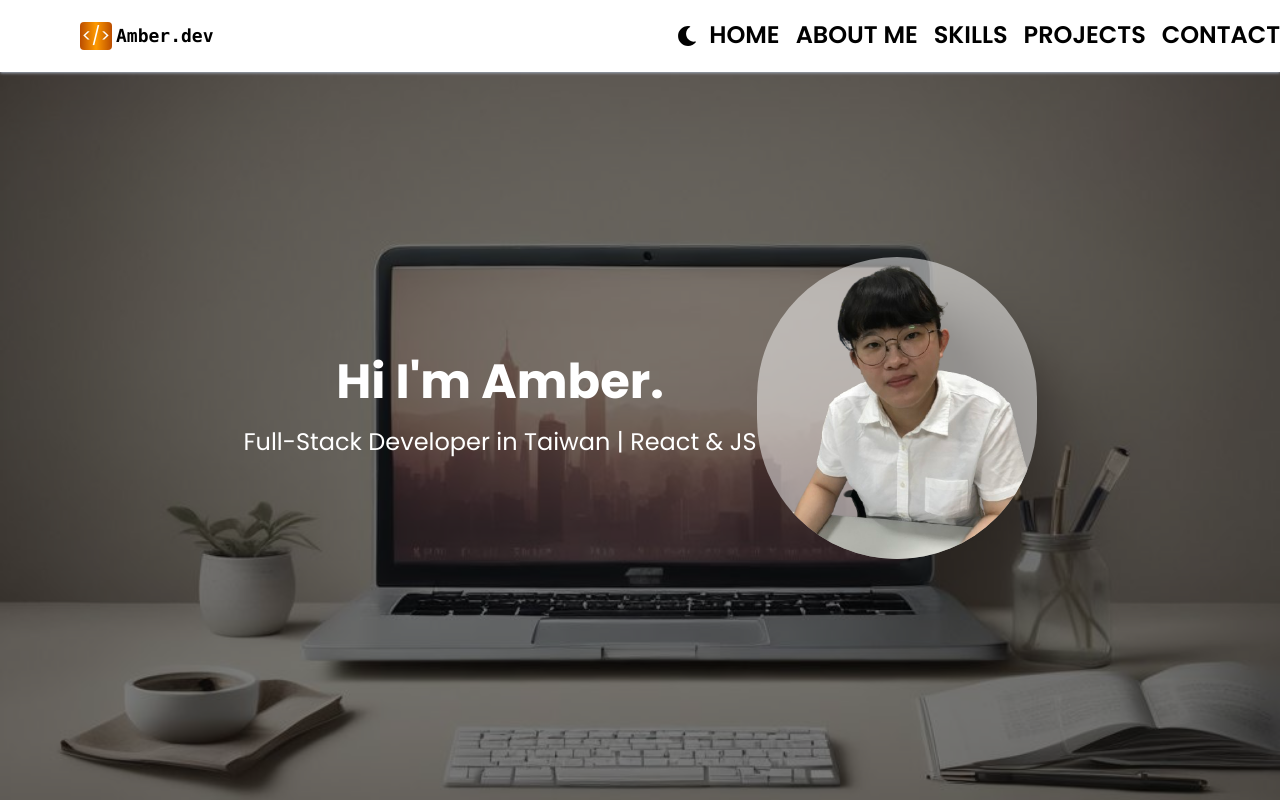
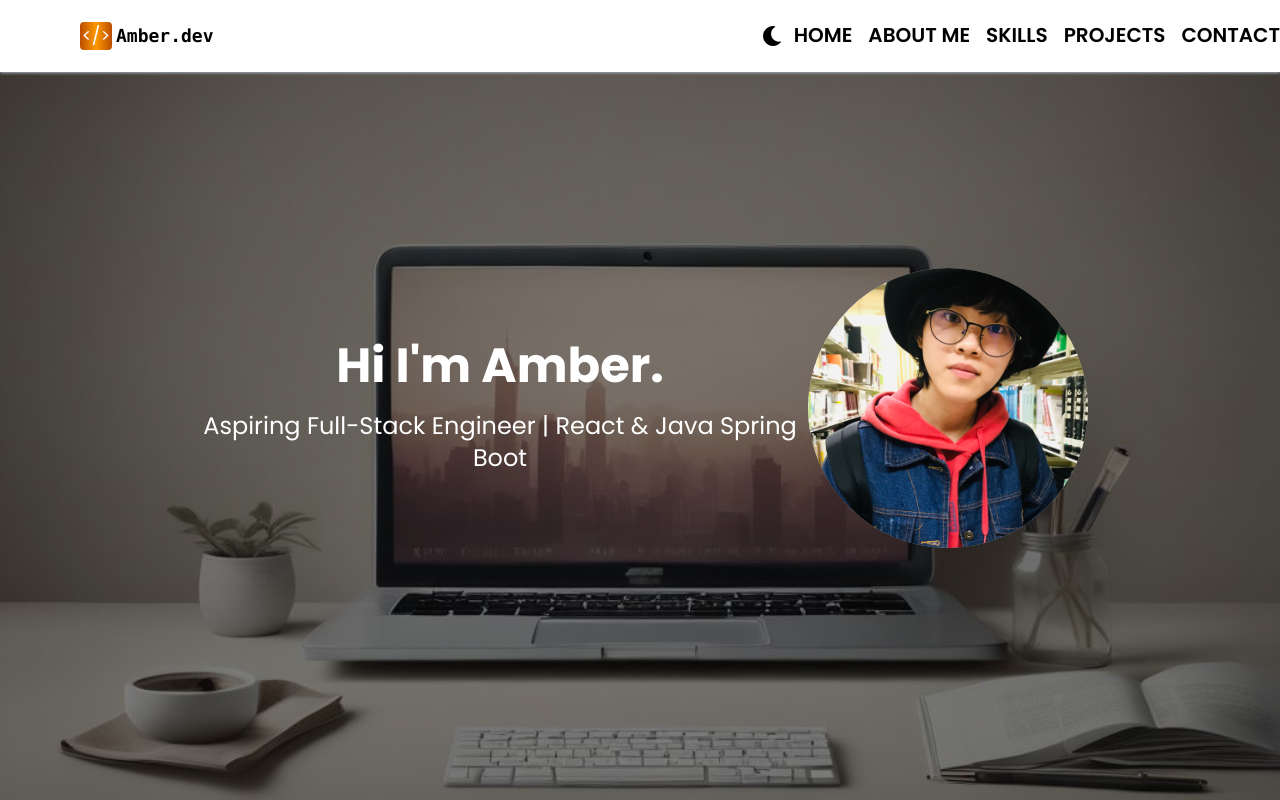
Before and after one commit to lixinjie520/my-app, a React (Vite) app: page / in a window 1280 px wide. Shown: the top 800 px of the page. Built offline with nearby package versions, Linux system fonts and the light colour scheme.

Commit message:
change avatar and delete some redundant code

```diff
--- a/src/App.jsx
+++ b/src/App.jsx
@@ -1,4 +1,3 @@
-import { useState } from "react";
 import Header from "./components/Header";
 import Home from "./components/Home";
 import About from "./components/About";
@@ -9,7 +8,6 @@ import Footer from "./components/Footer";
 import { Toaster } from "react-hot-toast";
 
 function App() {
-  const [count, setCount] = useState(0);
 
   return (
     <>
--- a/src/components/Header.jsx
+++ b/src/components/Header.jsx
@@ -33,7 +33,7 @@ const Header = () => {
         </p>
         <p className="ml-1 font-mono font-bold text-lg">Amber.dev</p>
       </div>
-      <nav className="text-2xl relative flex">
+      <nav className="text-xl relative flex">
         {/* Desktop Menu */}
         <button className="pr-3 text-xl cursor-pointer" onClick={toggleTheme}>
           {isDarkMode ? <FaSun></FaSun> : <FaMoon></FaMoon>}
--- a/src/components/Home.jsx
+++ b/src/components/Home.jsx
@@ -14,14 +14,14 @@ const Home = () => {
         <div className="relative z-10 slogan text-center text-white">
           <h1 className="text-5xl font-bold ">Hi I'm Amber.</h1>
           <p className="text-2xl mt-5">
-            Full-Stack Developer in Taiwan | React & JS
+            Aspiring Full-Stack Engineer | React & Java Spring Boot
           </p>
         </div>
         <div className="relative z-20 mg-box bg-white/50 rounded-full min-w-20 max-w-70">
           <img
             src={`${import.meta.env.BASE_URL}images/avatar.png`}
             alt="Avatar"
-            className="w-full  rounded-full"
+            className="w-full rounded-full"
             title="Avatar"
           />
         </div>
```
Also changed, not shown: public/images/avatar.png, 1 other file (tests, documents, lock files or other folders).
